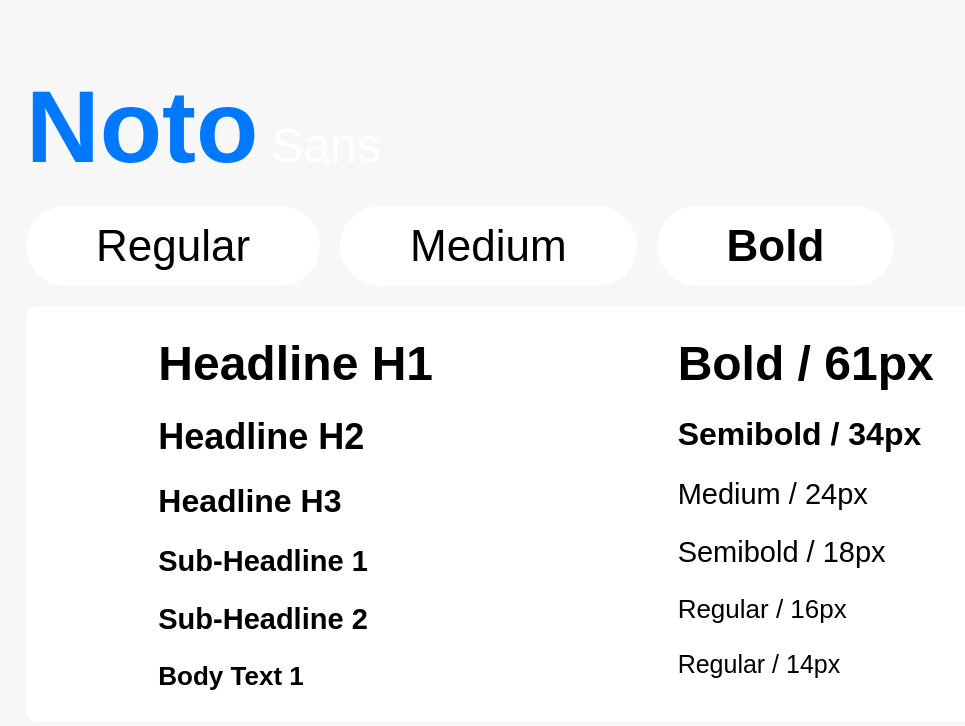
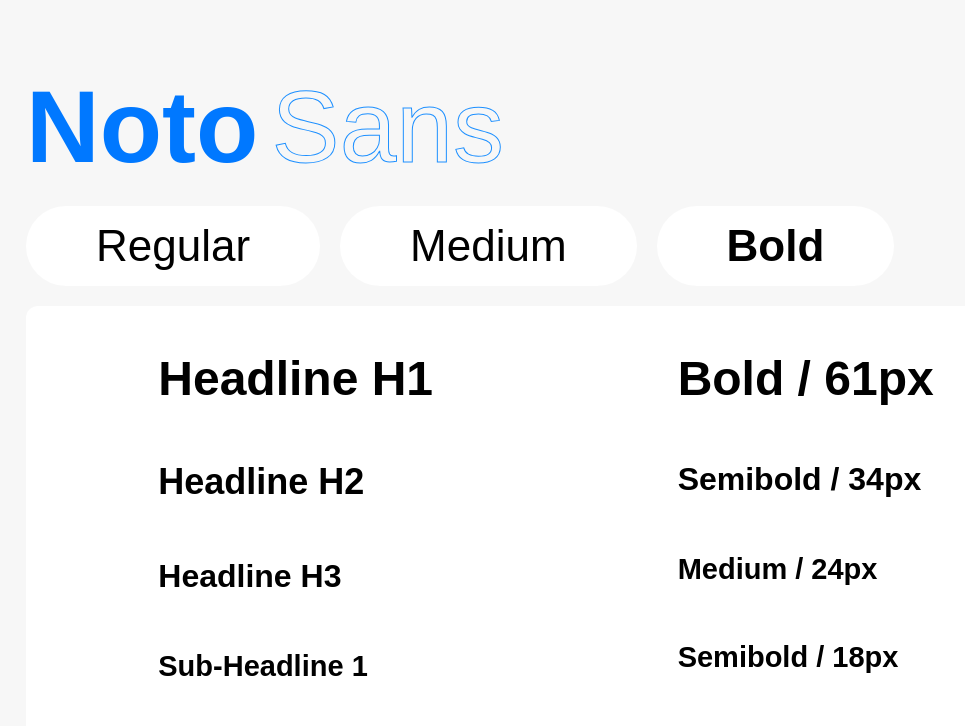
Before and after one commit to sushank04/Yeodrex, a plain HTML site: page index.html in a window 1280 px wide. Shown: the part 5745-6471 px from the top of the page, without its empty margins (94-1059 px from the left). Drawn offline with Linux system fonts and the light colour scheme.

Commit message:
Your commit message here

```diff
--- a/index.css
+++ b/index.css
@@ -809,7 +809,8 @@
   /* margin-top: 20%; */
   font-family: "Rubik", sans-serif;
   /* background: #e5ecf1; */
-  color: white;
+  color: #f7f7f7;
+  /* -webkit-text-stroke: 1px #1e90ff; */
   padding: 20px;
 }
 
@@ -905,7 +906,7 @@
   background: white;
   color: #000;
   border-radius: 12px;
-  padding: 30px 20px;
+  padding: 45px 20px;
   display: flex;
   justify-content: space-around;
   flex-wrap: wrap;
@@ -930,7 +931,7 @@
 .table-right-Font-Yeodrex-Marketplace {
   display: flex;
   flex-direction: column;
-  gap: 25px;
+  gap: 55px;
 }
 
 .table-left-Font-Yeodrex-Marketplace p {
@@ -938,7 +939,7 @@
 }
 
 .table-right-Font-Yeodrex-Marketplace p {
-  font-weight: 400;
+  font-weight: 700;
 }
 
 .headline-h1-Font-Yeodrex-Marketplace {
@@ -1015,6 +1016,11 @@
 
 .font-name-Font-Yeodrex-Marketplace {
   font-size: 48px;
+  /* -webkit-text-stroke: 1px #1e90ff; */
+}
+.outline-Yeodrex-Marketplace {
+  -webkit-text-stroke: 1px #1e90ff;
+  font-size: 102px;
 }
 
 .font-name-Font-Yeodrex-Marketplace .bold-Font-Yeodrex-Marketplace {
--- a/index.html
+++ b/index.html
@@ -21,6 +21,7 @@
     </section>
     <!-- section 1 end -->
     <!-- section 2 start -->
+
     <section class="project-overview-start-Yeodrex-Marketplace">
         <div class="project-overview-heading-Yeodrex-Marketplace">
             <h1>About</h1>
@@ -224,7 +225,8 @@
 
                     <div class="right-section-Font-Yeodrex-Marketplace">
                         <div class="font-name-Font-Yeodrex-Marketplace">
-                            <span class="bold-Font-Yeodrex-Marketplace">Noto</span> <span class="outline">Sans</span>
+                            <span class="bold-Font-Yeodrex-Marketplace">Noto</span> <span
+                                class="outline-Yeodrex-Marketplace">Sans</span>
                         </div>
                         <div class="weights-Font-Yeodrex-Marketplace">
                             <button class="weight-btn-Font-Yeodrex-Marketplace">Regular</button>
```
